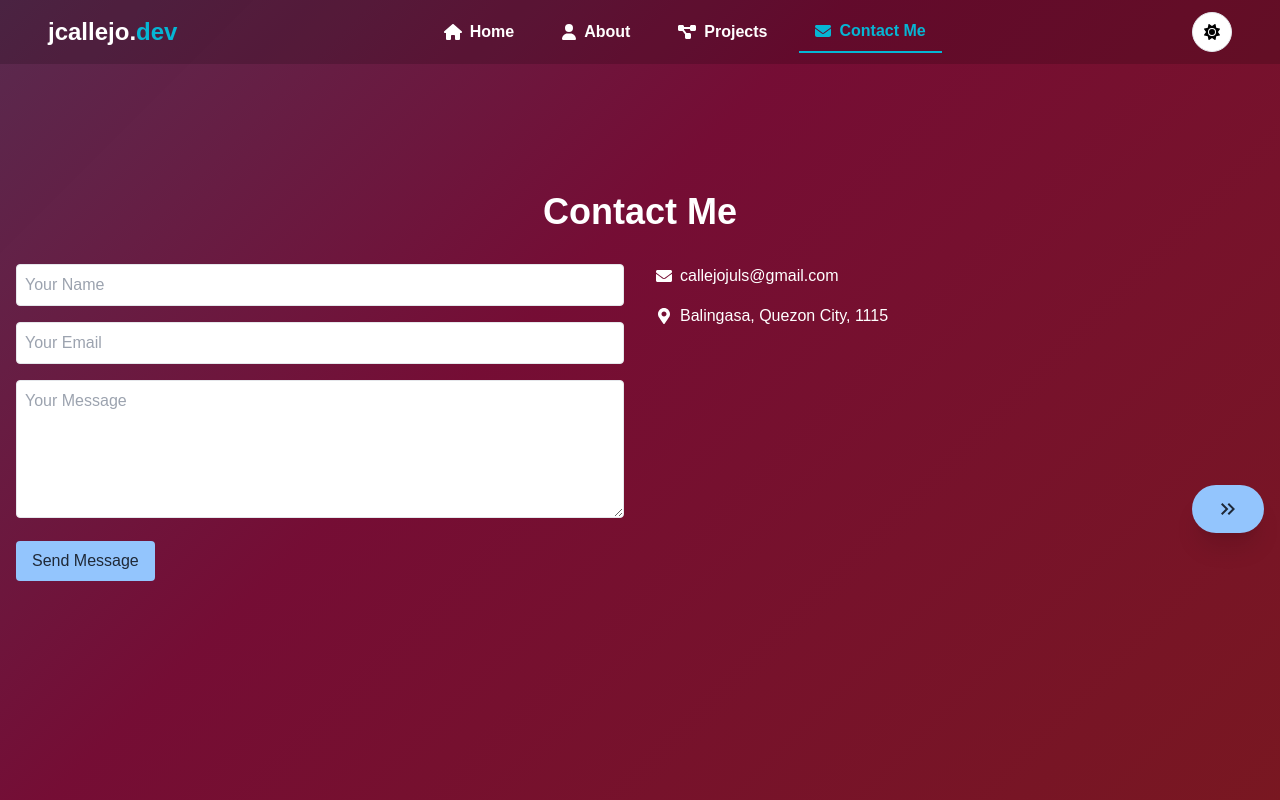
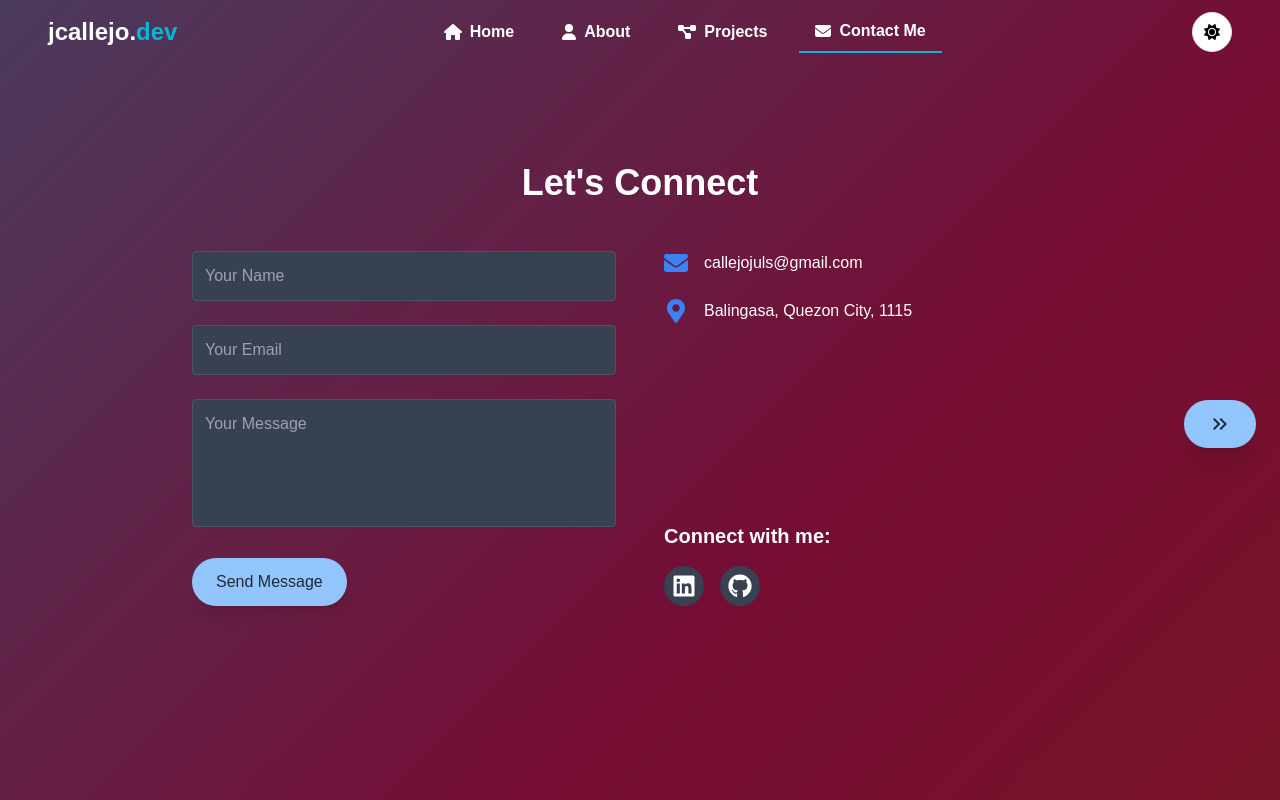
Before and after one commit to aeolus87/jcallejo-portfolio, a React (Create React App) app: page /contact in a window 1280 px wide. Built offline with nearby package versions, Linux system fonts and the light colour scheme.

Commit message:
wowangasui

```diff
--- a/src/App.js
+++ b/src/App.js
@@ -5,6 +5,7 @@ import {
   Routes,
   useLocation,
 } from "react-router-dom";
+import LoadingScreen from "./components/LoadingAnimation";
 import { AnimatePresence } from "framer-motion";
 import Header from "./components/Pages/Header";
 import Home from "./Containers/Hero";
@@ -27,8 +28,10 @@ function AnimatedRoutes({ theme }) {
     </AnimatePresence>
   );
 }
+
 function App() {
-  const [theme, setTheme] = useState("dark"); // Set initial state to "dark"
+  const [theme, setTheme] = useState("dark");
+  const [isLoading, setIsLoading] = useState(true);
 
   useEffect(() => {
     const savedTheme = localStorage.getItem("theme");
@@ -52,11 +55,17 @@ function App() {
   return (
     <Router>
       <div className={`app ${theme}`}>
-        <div className="background-animation"></div>
-        <Header theme={theme} toggleTheme={toggleTheme} />
-        <div className="main-content">
-          <AnimatedRoutes theme={theme} />
-        </div>
+        {isLoading ? (
+          <LoadingScreen setLoading={setIsLoading} />
+        ) : (
+          <>
+            <div className="background-animation"></div>
+            <Header theme={theme} toggleTheme={toggleTheme} />
+            <div className="main-content">
+              <AnimatedRoutes theme={theme} />
+            </div>
+          </>
+        )}
       </div>
     </Router>
   );
--- a/src/Containers/About/index.jsx
+++ b/src/Containers/About/index.jsx
@@ -110,7 +110,7 @@ function About({ theme }) {
       </div>
 
       <motion.div
-        className="fixed right-4 top-[30.3rem] lg:transform lg:-translate-y-1/2"
+        className="fixed right-6 top-1/2 lg:transform lg:-translate-y-1/2"
         initial={{ x: 100, opacity: 0 }}
         animate={{ x: 0, opacity: 1 }}
         transition={{ delay: 0.5, duration: 0.5 }}
--- a/src/Containers/ContactMe/index.jsx
+++ b/src/Containers/ContactMe/index.jsx
@@ -1,8 +1,14 @@
 import React, { useState } from "react";
 import { motion, useScroll, useTransform } from "framer-motion";
-import { FaEnvelope, FaMapMarkerAlt } from "react-icons/fa";
+import {
+  FaEnvelope,
+  FaMapMarkerAlt,
+  FaLinkedin,
+  FaGithub,
+} from "react-icons/fa";
 import { MdOutlineKeyboardDoubleArrowRight } from "react-icons/md";
 import { useNavigate } from "react-router-dom";
+
 const Contact = ({ theme }) => {
   const navigate = useNavigate();
   const { scrollY } = useScroll();
@@ -20,8 +26,18 @@ const Contact = ({ theme }) => {
   const handleSubmit = (e) => {
     e.preventDefault();
     console.log("Form submitted:", formData);
-    // Here you would typically send the form data to a server
   };
+
+  const inputClass = `w-full p-3 rounded border ${
+    theme === "light"
+      ? "bg-white border-gray-300"
+      : "bg-gray-700 border-gray-600"
+  } focus:ring-2 focus:ring-blue-500 transition duration-300`;
+
+  const socialLinks = [
+    { icon: FaLinkedin, url: "https://www.linkedin.com/in/your-profile" },
+    { icon: FaGithub, url: "https://github.com/your-username" },
+  ];
 
   return (
     <motion.div
@@ -29,69 +45,129 @@ const Contact = ({ theme }) => {
       animate={{ opacity: 1 }}
       exit={{ opacity: 0 }}
       transition={{ duration: 0.5 }}
+      className="min-h-screen flex items-center justify-center py-16 px-4 lg:mt-[-9rem] mt-[-6rem]"
     >
-      <div className="container mx-auto px-4 py-16">
-        <h1 className="text-4xl font-bold mb-8 text-center">Contact Me</h1>
+      <div className="container max-w-4xl mx-auto">
+        <motion.h1
+          className="text-4xl font-bold mb-12 text-center"
+          initial={{ y: -50, opacity: 0 }}
+          animate={{ y: 0, opacity: 1 }}
+          transition={{ delay: 0.2 }}
+        >
+          Let's Connect
+        </motion.h1>
 
-        <div className="flex flex-col md:flex-row gap-8">
-          <div className="md:w-1/2">
-            <form onSubmit={handleSubmit} className="space-y-4">
+        <div className="flex flex-col md:flex-row gap-12">
+          <motion.div
+            className="md:w-1/2"
+            initial={{ x: -50, opacity: 0 }}
+            animate={{ x: 0, opacity: 1 }}
+            transition={{ delay: 0.3 }}
+          >
+            <form onSubmit={handleSubmit} className="space-y-6">
+              <motion.div
+                whileHover={{ scale: 1.02 }}
+                whileTap={{ scale: 0.98 }}
+              >
                 <input
                   type="text"
                   name="name"
                   placeholder="Your Name"
                   value={formData.name}
                   onChange={handleChange}
-                className="w-full p-2 rounded border"
+                  className={inputClass}
                   required
                 />
+              </motion.div>
+              <motion.div
+                whileHover={{ scale: 1.02 }}
+                whileTap={{ scale: 0.98 }}
+              >
                 <input
                   type="email"
                   name="email"
                   placeholder="Your Email"
                   value={formData.email}
                   onChange={handleChange}
-                className="w-full p-2 rounded border"
+                  className={inputClass}
                   required
                 />
+              </motion.div>
+              <motion.div
+                whileHover={{ scale: 1.02 }}
+                whileTap={{ scale: 0.98 }}
+              >
                 <textarea
                   name="message"
                   placeholder="Your Message"
                   value={formData.message}
                   onChange={handleChange}
-                className="w-full p-2 rounded border"
-                rows="5"
+                  className={`${inputClass} h-32 resize-none`}
                   required
                 ></textarea>
-              <button
+              </motion.div>
+              <motion.button
                 type="submit"
-                className={`px-4 py-2 rounded ${
+                whileHover={{ scale: 1.05 }}
+                whileTap={{ scale: 0.95 }}
+                className={`px-6 py-3 rounded-full ${
                   theme === "light"
                     ? "bg-blue-500 text-white"
                     : "bg-blue-300 text-gray-800"
+                } shadow-lg hover:shadow-xl transition duration-300`}
+              >
+                Send Message
+              </motion.button>
+            </form>
+          </motion.div>
+
+          <motion.div
+            className="md:w-1/2 flex flex-col justify-between"
+            initial={{ x: 50, opacity: 0 }}
+            animate={{ x: 0, opacity: 1 }}
+            transition={{ delay: 0.4 }}
+          >
+            <div className="space-y-6">
+              <motion.div
+                className="flex items-center"
+                whileHover={{ scale: 1.05 }}
+              >
+                <FaEnvelope className="mr-4 text-2xl text-blue-500" />
+                <span>callejojuls@gmail.com</span>
+              </motion.div>
+              <motion.div
+                className="flex items-center"
+                whileHover={{ scale: 1.05 }}
+              >
+                <FaMapMarkerAlt className="mr-4 text-2xl text-blue-500" />
+                <span>Balingasa, Quezon City, 1115</span>
+              </motion.div>
+            </div>
+            <div className="mt-8">
+              <h2 className="text-xl font-semibold mb-4">Connect with me:</h2>
+              <div className="flex space-x-4">
+                {socialLinks.map((link, index) => (
+                  <motion.a
+                    key={index}
+                    href={link.url}
+                    target="_blank"
+                    rel="noopener noreferrer"
+                    whileHover={{ scale: 1.2 }}
+                    whileTap={{ scale: 0.9 }}
+                    className={`p-2 rounded-full ${
+                      theme === "light" ? "bg-gray-200" : "bg-gray-700"
                     }`}
                   >
-                Send Message
-              </button>
-            </form>
-          </div>
-
-          <div className="md:w-1/2">
-            <div className="space-y-4">
-              <div className="flex items-center">
-                <FaEnvelope className="mr-2" />
-                <span>callejojuls@gmail.com</span>
-              </div>
-              <div className="flex items-center">
-                <FaMapMarkerAlt className="mr-2" />
-                <span>Balingasa, Quezon City, 1115</span>
+                    <link.icon className="text-2xl" />
+                  </motion.a>
+                ))}
               </div>
             </div>
-          </div>
+          </motion.div>
         </div>
       </div>
       <motion.div
-        className="fixed right-4 top-[30.3rem] lg:transform lg:-translate-y-1/2"
+        className="fixed right-6 top-1/2 lg:transform lg:-translate-y-1/2"
         initial={{ x: 100, opacity: 0 }}
         animate={{ x: 0, opacity: 1 }}
         transition={{ delay: 0.5, duration: 0.5 }}
--- a/src/Containers/Hero/index.jsx
+++ b/src/Containers/Hero/index.jsx
@@ -47,7 +47,7 @@ function Home({ theme }) {
       animate="visible"
       exit="hidden"
       variants={containerVariants}
-      className="lg:min-h-[85vh] flex flex-col lg:flex-row relative overflow-hidden z-0 lg:px-36 lg:py-0 lg:mt-[-2rem] px-8 py-8 mt-[-4rem]"
+      className="lg:min-h-[85vh] flex flex-col lg:flex-row relative overflow-hidden z-0 lg:px-36 lg:py-0 lg:mt-[-4rem] px-8 py-8 mt-[-4rem]"
     >
       <motion.div
         className="lg:w-1/2 flex flex-col justify-center items-center lg:items-start"
@@ -179,7 +179,7 @@ function Home({ theme }) {
       </motion.div>
 
       <motion.div
-        className="fixed right-4 top-[30.3rem] lg:transform lg:-translate-y-1/2"
+        className="fixed right-6 top-1/2 lg:transform lg:-translate-y-1/2"
         initial={{ x: 100, opacity: 0 }}
         animate={{ x: 0, opacity: 1 }}
         transition={{ delay: 0.5, duration: 0.5 }}
--- a/src/Containers/Projects/index.jsx
+++ b/src/Containers/Projects/index.jsx
@@ -49,7 +49,7 @@ const Projects = ({ theme }) => {
       animate="visible"
       exit="hidden"
       variants={containerVariants}
-      className="min-h-screen lg:py-16 px-4 lg:px-6"
+      className="min-h-screen lg:py-16 px-4 lg:px-6 lg:mt-[-6rem] mt-[-2rem]"
     >
       <motion.h1
         variants={itemVariants}
@@ -98,7 +98,7 @@ const Projects = ({ theme }) => {
       </motion.div>
 
       <motion.div
-        className="fixed right-4 top-[30.3rem] lg:transform lg:-translate-y-1/2"
+        className="fixed right-6 top-1/2 lg:transform lg:-translate-y-1/2"
         initial={{ x: 100, opacity: 0 }}
         animate={{ x: 0, opacity: 1 }}
         transition={{ delay: 0.5, duration: 0.5 }}
--- /dev/null
+++ b/src/components/LoadingAnimation/index.jsx
@@ -0,0 +1,96 @@
+import React, { useState, useEffect } from "react";
+import { motion } from "framer-motion";
+
+const LoadingScreen = ({ setLoading }) => {
+  const [loadingProgress, setLoadingProgress] = useState(0);
+
+  useEffect(() => {
+    const timer = setTimeout(() => {
+      if (loadingProgress < 100) {
+        setLoadingProgress(loadingProgress + 1);
+      } else {
+        setLoading(false);
+      }
+    }, 30);
+
+    return () => clearTimeout(timer);
+  }, [loadingProgress, setLoading]);
+
+  const containerVariants = {
+    hidden: { opacity: 0 },
+    visible: {
+      opacity: 1,
+      transition: {
+        when: "beforeChildren",
+        staggerChildren: 0.1,
+      },
+    },
+    exit: {
+      opacity: 0,
+      transition: { ease: "easeInOut" },
+    },
+  };
+
+  const letterVariants = {
+    hidden: { opacity: 0, y: 50 },
+    visible: {
+      opacity: 1,
+      y: 0,
+      transition: {
+        type: "spring",
+        damping: 12,
+        stiffness: 200,
+      },
+    },
+  };
+
+  return (
+    <motion.div
+      className="fixed inset-0 flex items-center justify-center bg-gray-900 z-50"
+      variants={containerVariants}
+      initial="hidden"
+      animate="visible"
+      exit="exit"
+    >
+      <div className="text-center">
+        <motion.h1 className="text-5xl font-bold text-white mb-8">
+          {Array.from("jcallejo").map((letter, index) => (
+            <motion.span
+              key={index}
+              variants={letterVariants}
+              className="inline-block"
+            >
+              {letter}
+            </motion.span>
+          ))}
+          <motion.span
+            variants={letterVariants}
+            className="inline-block text-cyan-500"
+          >
+            .
+          </motion.span>
+          {Array.from("dev").map((letter, index) => (
+            <motion.span
+              key={`dev-${index}`}
+              variants={letterVariants}
+              className="inline-block text-cyan-500"
+            >
+              {letter}
+            </motion.span>
+          ))}
+        </motion.h1>
+        <div className="w-64 h-2 bg-gray-700 rounded-full overflow-hidden">
+          <motion.div
+            className="h-full bg-cyan-500"
+            initial={{ width: 0 }}
+            animate={{ width: `${loadingProgress}%` }}
+            transition={{ duration: 0.5 }}
+          />
+        </div>
+        <p className="text-white mt-4">{loadingProgress}%</p>
+      </div>
+    </motion.div>
+  );
+};
+
+export default LoadingScreen;
--- a/src/components/Pages/Header.jsx
+++ b/src/components/Pages/Header.jsx
@@ -67,7 +67,7 @@ const DesktopNavbar = ({ theme, toggleTheme, scrollPosition }) => {
   const location = useLocation();
 
   return (
-    <motion.nav className="flex justify-between items-center z-50 w-full top-0 left-0 h-16 px-12 bg-[#00000029]">
+    <motion.nav className="flex justify-between items-center z-50 w-full top-0 left-0 h-16 px-12">
       <div className="flex items-center">
         <motion.h2 className="m-0 font-bold text-2xl">
           jcallejo.
@@ -236,7 +236,7 @@ const NavItem = ({ to, children, icon, setShowMenu, isActive, theme }) => (
       className={`font-semibold p-2 px-4 group flex items-center transition-colors duration-300
         ${
           isActive
-            ? "text-cyan-500 border-b-2 border-cyan-500"
+            ? "border-b-2 border-cyan-500"
             : theme === "light"
             ? "text-black hover:text-cyan-500"
             : "text-white hover:text-cyan-500"
```
Lines whose indentation alone changed are shown as unchanged.
